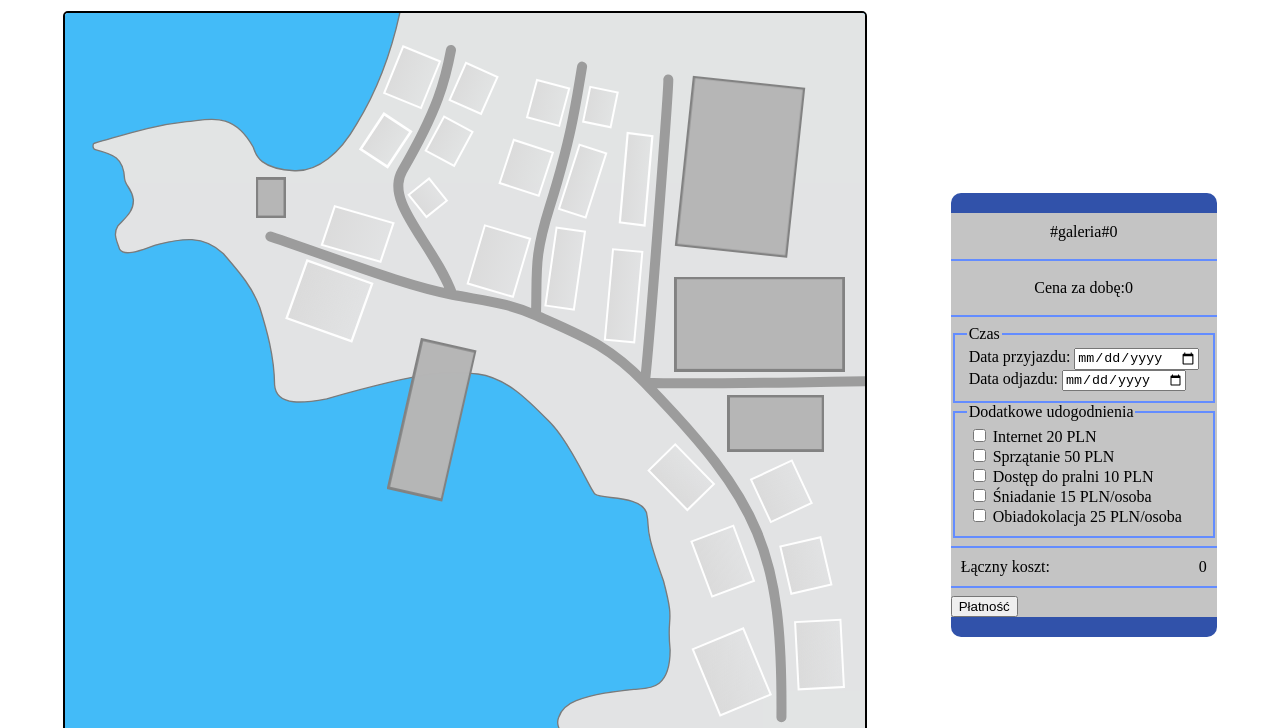
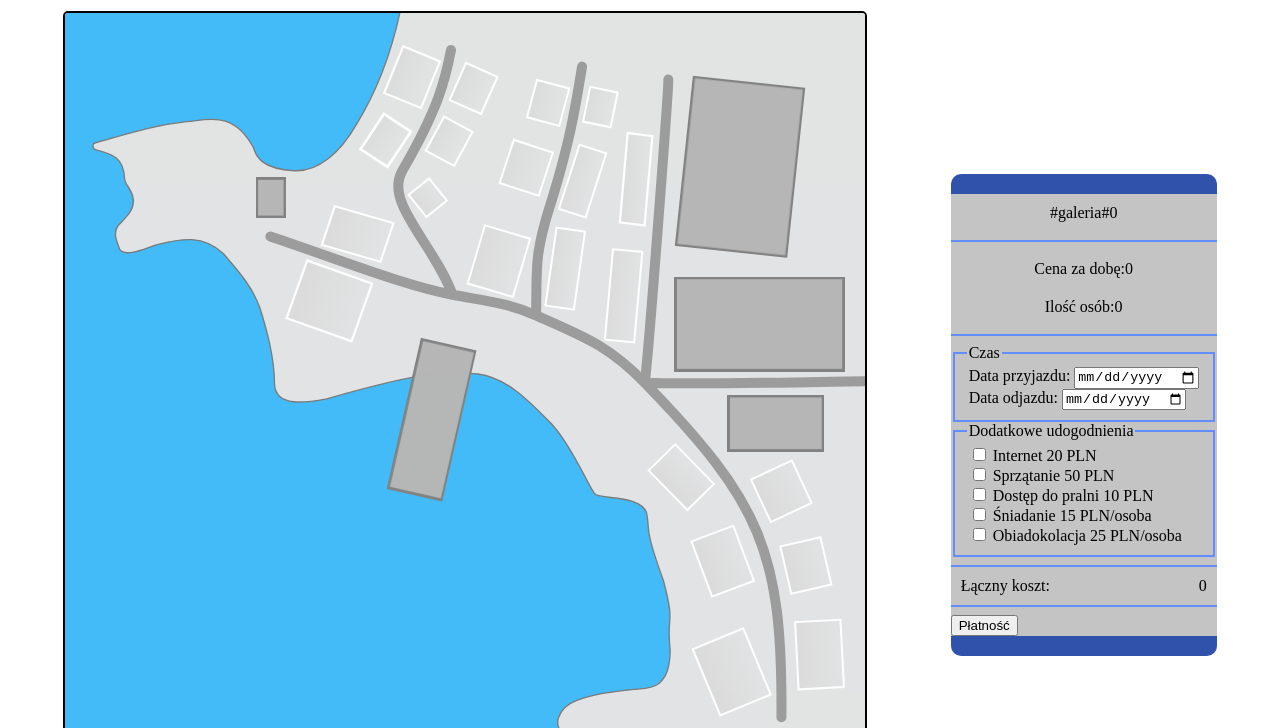
Before and after one commit to Stefankow20p/projekt_js, a plain HTML site: page rezerwacja.html in a window 1280 px wide. Shown: the part 72-800 px from the top of the page. Drawn offline with Linux system fonts and the light colour scheme.

Commit message:
Update rezerwacja.html

```diff
--- a/rezerwacja.html
+++ b/rezerwacja.html
@@ -47,6 +47,10 @@
                         <li>Cena za dobę:</li>
                         <li>0</li>
                     </ul>
+                    <ul>
+                        <li>Ilość osób:</li>
+                        <li>0</li>
+                    </ul>
                     <hr />
                     <form action="zaplacono.html" method="post">
                         <fieldset>
@@ -68,6 +72,7 @@
                             <li>Łączny koszt:</li>
                             <li>0</li>
                         </ul>
+
                         <hr />
                         <input type="submit" value="Płatność" />
                     </form>
```
